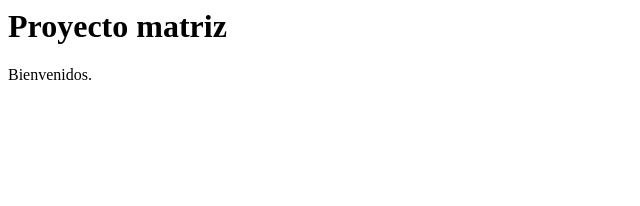
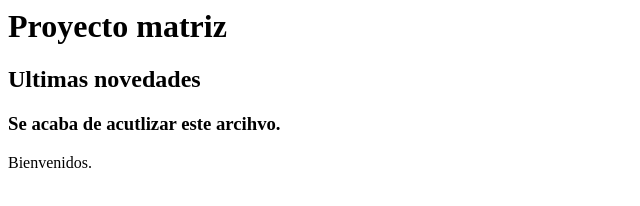
Before and after one commit to Dmoya112/proyecto-matriz, a plain HTML site: page index.html in a window 1280 px wide. Shown: the whole page, without its empty margins (0-640 px from the left). Drawn offline with Linux system fonts and the light colour scheme.

Commit message:
Update index.html
Cambios en el index.hmtl del proyecto-matriz

```diff
--- a/index.html
+++ b/index.html
@@ -1,6 +1,9 @@
 <html>
 <body>
 <h1>Proyecto matriz</h1>
-<p>Bienvenidos.</p>
+
+  <h2> Ultimas novedades</h2>
+  <h3>Se acaba de acutlizar este arcihvo.</h3>
+  <p>Bienvenidos.</p>
 </body>
 </html>
```
